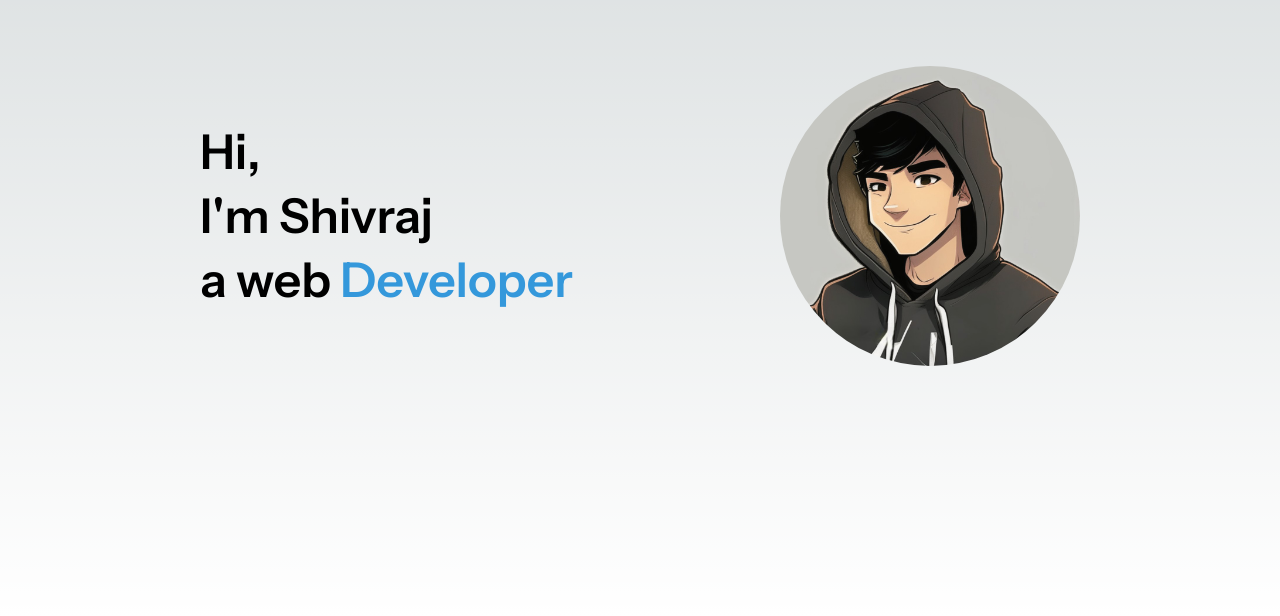
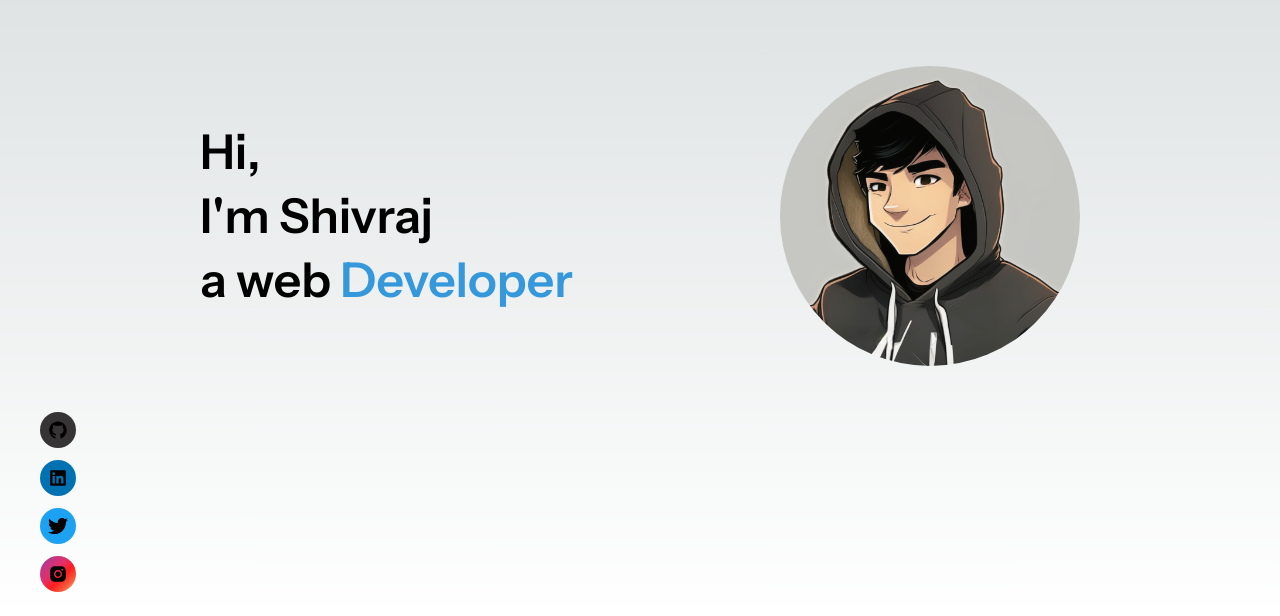
Before and after one commit to iamshiv007/portfolio-ui, a Next.js app: page / in a window 1280 px wide. Shown: the part 184-800 px from the top of the page. Built offline with nearby package versions, Linux system fonts and the light colour scheme.

Commit message:
react icons install,  SocialMedia compo

```diff
--- a/package.json
+++ b/package.json
@@ -19,6 +19,7 @@
     "postcss": "8.4.29",
     "react": "18.2.0",
     "react-dom": "18.2.0",
+    "react-icons": "^4.10.1",
     "tailwindcss": "3.3.3",
     "typescript": "5.2.2"
   }
--- /dev/null
+++ b/src/app/components/SocialMedia.jsx
@@ -0,0 +1,26 @@
+import React, { Fragment } from "react";
+import Link from "next/link";
+
+import { SocialMediaData } from "../portfolioData/SocialMediaData";
+
+const SocialMedia = () => {
+  return (
+    <Fragment>
+      <div className='absolute left-10 bottom-3'>
+        {SocialMediaData.map((social) => (
+          <div
+            className={"text-xl rounded-full w-fit p-2 mb-3"}
+            key={social.name}
+            style={{ background: social.color }}
+          >
+            <Link href={social.url} target='_blank'>
+              {social.icon}
+            </Link>
+          </div>
+        ))}
+      </div>
+    </Fragment>
+  );
+};
+
+export default SocialMedia;
--- a/src/app/page.tsx
+++ b/src/app/page.tsx
@@ -2,11 +2,15 @@ import React, { Fragment } from "react";
 import dynamic from "next/dynamic";
 
 const MyHome = dynamic(() => import("./pages/Home"));
+const SocialMedia = dynamic(() => import("./components/SocialMedia"));
 
 export default function Home() {
   return (
     <Fragment>
+      {/* Home */}
       <MyHome />
+      {/* SocialMedia */}
+      <SocialMedia />
     </Fragment>
   );
 }
--- /dev/null
+++ b/src/app/portfolioData/SocialMediaData.js
@@ -0,0 +1,29 @@
+import { AiFillLinkedin, AiFillGithub, AiFillInstagram } from "react-icons/ai";
+import { FaTwitter } from "react-icons/fa"
+
+export const SocialMediaData = [
+    {
+        name: "Github",
+        icon: <AiFillGithub />,
+        url: "https://github.com/iamshiv007",
+        color: "#363434"
+    },
+    {
+        name: "Linkedin",
+        icon: <AiFillLinkedin />,
+        url: "https://www.linkedin.com/in/shivraj-dev",
+        color: "#0072b1"
+    },
+    {
+        name: "Twitter",
+        icon: <FaTwitter />,
+        url: "https://twitter.com/ShivrajGurjar15",
+        color: "#1DA1F2"
+    },
+    {
+        name: "Instagram",
+        icon: <AiFillInstagram />,
+        url: "https://instagram.com/iam_shiv_726",
+        color: "linear-gradient(135deg, #833AB4, #C13584, #E1306C, #FD1D1D, #F56040, #FFDC80)"
+    }
+]
```
Also changed, not shown: 1 other file (tests, documents, lock files or other folders).
